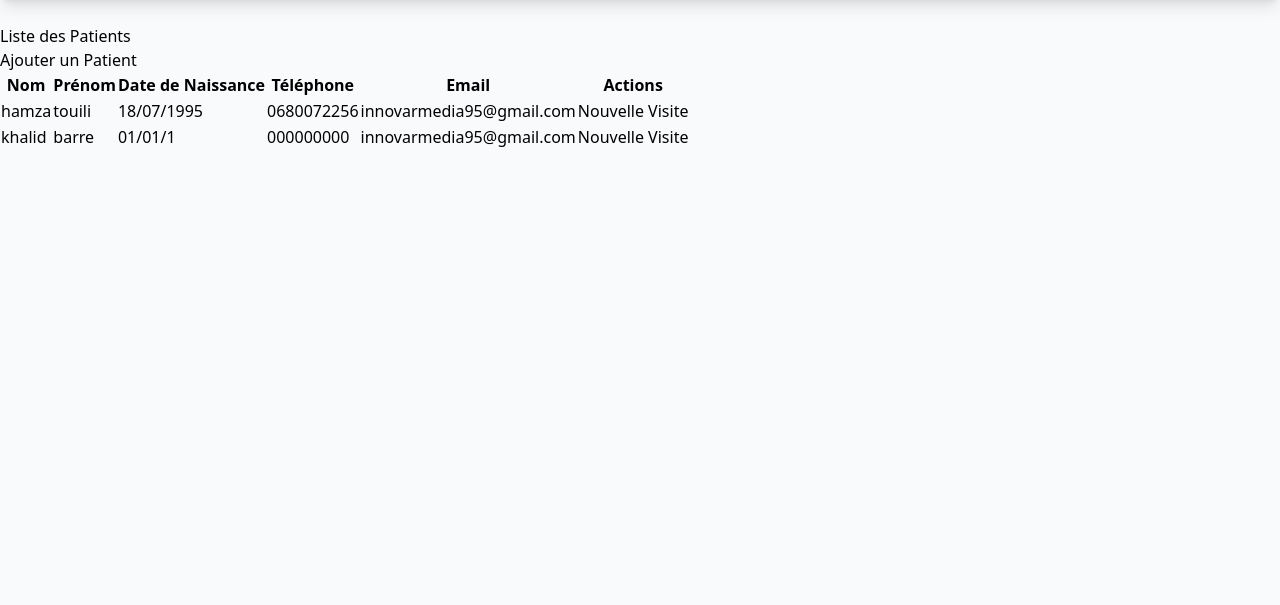
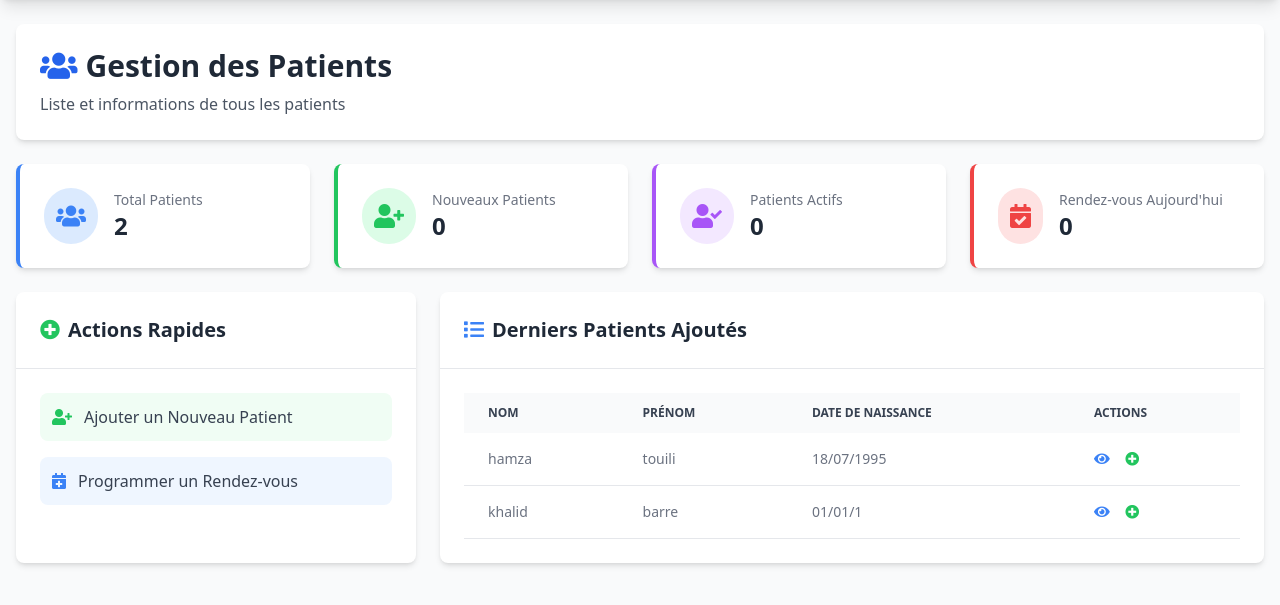
Before and after one commit to innovarmedia95/medical-management, a Flask app: page /patients in a window 1280 px wide. Shown: the part 64-669 px from the top of the page. Run offline with Flask 3, Linux system fonts and the light colour scheme; some libraries are stand-ins or nearby versions.

Commit message:
Update patients page design and route with new statistics

```diff
--- a/app.py
+++ b/app.py
@@ -69,17 +69,35 @@ def accueil():
 
 @app.route('/patients')
 def liste_patients():
-    search = request.args.get('search', '')
-    if search:
-        patients = Patient.query.filter(
-            db.or_(
-                Patient.nom.ilike(f'%{search}%'),
-                Patient.prenom.ilike(f'%{search}%')
-            )
-        ).all()
-    else:
-        patients = Patient.query.all()
-    return render_template('patients.html', patients=patients, search=search)
+    # Total Patients
+    total_patients = Patient.query.count()
+
+    # Nouveaux Patients (last 30 days)
+    nouveaux_patients = Patient.query.filter(
+        Patient.date_naissance >= datetime.now() - timedelta(days=30)
+    ).count()
+
+    # Patients Actifs (visited in last 90 days)
+    patients_actifs = Patient.query.join(Visite).filter(
+        Visite.date_visite >= datetime.now() - timedelta(days=90)
+    ).distinct().count()
+
+    # Rendez-vous Aujourd'hui
+    rendez_vous_aujourd_hui = Visite.query.filter(
+        func.date(Visite.date_visite) == datetime.today().date()
+    ).count()
+
+    # Derniers Patients Ajoutés
+    derniers_patients = Patient.query.order_by(
+        Patient.date_naissance.desc()
+    ).limit(5).all()
+
+    return render_template('patients.html',
+                           total_patients=total_patients,
+                           nouveaux_patients=nouveaux_patients,
+                           patients_actifs=patients_actifs,
+                           rendez_vous_aujourd_hui=rendez_vous_aujourd_hui,
+                           derniers_patients=derniers_patients)
 
 @app.route('/patient/nouveau', methods=['GET', 'POST'])
 def nouveau_patient():
--- a/templates/patients.html
+++ b/templates/patients.html
@@ -1,37 +1,144 @@
 {% extends "base.html" %}
 
-{% block title %}Liste des Patients{% endblock %}
+{% block title %}Patients{% endblock %}
 
 {% block content %}
-<h2>Liste des Patients</h2>
-<a href="{{ url_for('nouveau_patient') }}" class="btn btn-success mb-3">Ajouter un Patient</a>
+<div class="container mx-auto px-4">
+    <!-- Header Section -->
+    <div class="bg-white p-6 rounded-lg shadow-md mb-6">
+        <h1 class="text-3xl font-bold text-gray-800 mb-2">
+            <i class="fas fa-users text-blue-600 mr-2"></i>Gestion des Patients
+        </h1>
+        <p class="text-gray-600">Liste et informations de tous les patients</p>
+    </div>
 
-<div class="table-responsive">
-    <table class="table table-striped">
-        <thead>
+    <!-- Stats Cards Section -->
+    <div class="grid grid-cols-1 md:grid-cols-2 lg:grid-cols-4 gap-6 mb-6">
+        <!-- Total Patients Card -->
+        <div class="bg-white rounded-lg shadow-md p-6 border-l-4 border-blue-500">
+            <div class="flex items-center">
+                <div class="p-3 rounded-full bg-blue-100 mr-4">
+                    <i class="fas fa-users text-blue-500 text-2xl"></i>
+                </div>
+                <div>
+                    <p class="text-gray-500 text-sm">Total Patients</p>
+                    <p class="text-2xl font-bold text-gray-800">{{ total_patients }}</p>
+                </div>
+            </div>
+        </div>
+
+        <!-- Nouveaux Patients Card -->
+        <div class="bg-white rounded-lg shadow-md p-6 border-l-4 border-green-500">
+            <div class="flex items-center">
+                <div class="p-3 rounded-full bg-green-100 mr-4">
+                    <i class="fas fa-user-plus text-green-500 text-2xl"></i>
+                </div>
+                <div>
+                    <p class="text-gray-500 text-sm">Nouveaux Patients</p>
+                    <p class="text-2xl font-bold text-gray-800">{{ nouveaux_patients }}</p>
+                </div>
+            </div>
+        </div>
+
+        <!-- Patients Actifs Card -->
+        <div class="bg-white rounded-lg shadow-md p-6 border-l-4 border-purple-500">
+            <div class="flex items-center">
+                <div class="p-3 rounded-full bg-purple-100 mr-4">
+                    <i class="fas fa-user-check text-purple-500 text-2xl"></i>
+                </div>
+                <div>
+                    <p class="text-gray-500 text-sm">Patients Actifs</p>
+                    <p class="text-2xl font-bold text-gray-800">{{ patients_actifs }}</p>
+                </div>
+            </div>
+        </div>
+
+        <!-- Rendez-vous Aujourd'hui Card -->
+        <div class="bg-white rounded-lg shadow-md p-6 border-l-4 border-red-500">
+            <div class="flex items-center">
+                <div class="p-3 rounded-full bg-red-100 mr-4">
+                    <i class="fas fa-calendar-check text-red-500 text-2xl"></i>
+                </div>
+                <div>
+                    <p class="text-gray-500 text-sm">Rendez-vous Aujourd'hui</p>
+                    <p class="text-2xl font-bold text-gray-800">{{ rendez_vous_aujourd_hui }}</p>
+                </div>
+            </div>
+        </div>
+    </div>
+
+    <!-- Main Content Grid -->
+    <div class="grid grid-cols-1 lg:grid-cols-3 gap-6">
+        <!-- Quick Actions Section -->
+        <div class="bg-white rounded-lg shadow-md">
+            <div class="p-6 border-b border-gray-200">
+                <h2 class="text-xl font-bold text-gray-800">
+                    <i class="fas fa-plus-circle text-green-500 mr-2"></i>Actions Rapides
+                </h2>
+            </div>
+            <div class="p-6">
+                <div class="space-y-4">
+                    <a href="{{ url_for('nouveau_patient') }}" class="block bg-green-50 hover:bg-green-100 p-3 rounded-lg transition duration-200">
+                        <div class="flex items-center">
+                            <i class="fas fa-user-plus text-green-500 mr-3"></i>
+                            <span class="text-gray-700">Ajouter un Nouveau Patient</span>
+                        </div>
+                    </a>
+                    <a href="{{ url_for('nouvelle_visite') }}" class="block bg-blue-50 hover:bg-blue-100 p-3 rounded-lg transition duration-200">
+                        <div class="flex items-center">
+                            <i class="fas fa-calendar-plus text-blue-500 mr-3"></i>
+                            <span class="text-gray-700">Programmer un Rendez-vous</span>
+                        </div>
+                    </a>
+                </div>
+            </div>
+        </div>
+
+        <!-- Patient List Section -->
+        <div class="lg:col-span-2 bg-white rounded-lg shadow-md">
+            <div class="p-6 border-b border-gray-200">
+                <h2 class="text-xl font-bold text-gray-800">
+                    <i class="fas fa-list text-blue-500 mr-2"></i>Derniers Patients Ajoutés
+                </h2>
+            </div>
+            <div class="p-6">
+                <div class="overflow-x-auto">
+                    <table class="w-full text-sm text-left text-gray-500">
+                        <thead class="text-xs text-gray-700 uppercase bg-gray-50">
                             <tr>
-                <th>Nom</th>
-                <th>Prénom</th>
-                <th>Date de Naissance</th>
-                <th>Téléphone</th>
-                <th>Email</th>
-                <th>Actions</th>
+                                <th scope="col" class="px-6 py-3">Nom</th>
+                                <th scope="col" class="px-6 py-3">Prénom</th>
+                                <th scope="col" class="px-6 py-3">Date de Naissance</th>
+                                <th scope="col" class="px-6 py-3">Actions</th>
                             </tr>
                         </thead>
                         <tbody>
-            {% for patient in patients %}
-            <tr>
-                <td>{{ patient.nom }}</td>
-                <td>{{ patient.prenom }}</td>
-                <td>{{ patient.date_naissance.strftime('%d/%m/%Y') }}</td>
-                <td>{{ patient.telephone }}</td>
-                <td>{{ patient.email }}</td>
-                <td>
-                    <a href="{{ url_for('nouvelle_visite', patient_id=patient.id) }}" class="btn btn-primary btn-sm">Nouvelle Visite</a>
+                            {% for patient in derniers_patients %}
+                            <tr class="bg-white border-b hover:bg-gray-50">
+                                <td class="px-6 py-4">{{ patient.nom }}</td>
+                                <td class="px-6 py-4">{{ patient.prenom }}</td>
+                                <td class="px-6 py-4">{{ patient.date_naissance.strftime('%d/%m/%Y') }}</td>
+                                <td class="px-6 py-4">
+                                    <a href="{{ url_for('detail_patient', patient_id=patient.id) }}" class="text-blue-500 hover:text-blue-700 mr-3">
+                                        <i class="fas fa-eye"></i>
+                                    </a>
+                                    <a href="{{ url_for('nouvelle_visite', patient_id=patient.id) }}" class="text-green-500 hover:text-green-700">
+                                        <i class="fas fa-plus-circle"></i>
+                                    </a>
                                 </td>
                             </tr>
                             {% endfor %}
                         </tbody>
                     </table>
                 </div>
+            </div>
+        </div>
+    </div>
+</div>
 {% endblock %}
+
+{% block extra_css %}
+<style>
+    /* Additional custom styles for patients page */
+</style>
+{% endblock %}
```
Lines whose indentation alone changed are shown as unchanged.
